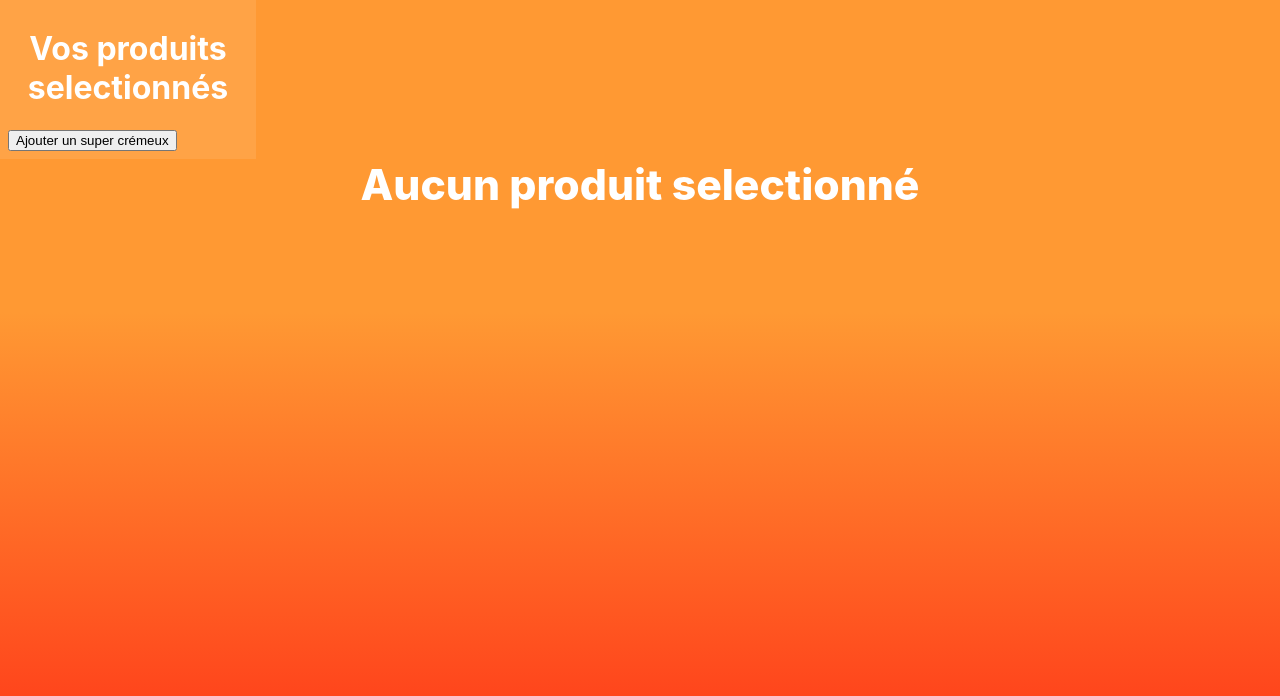
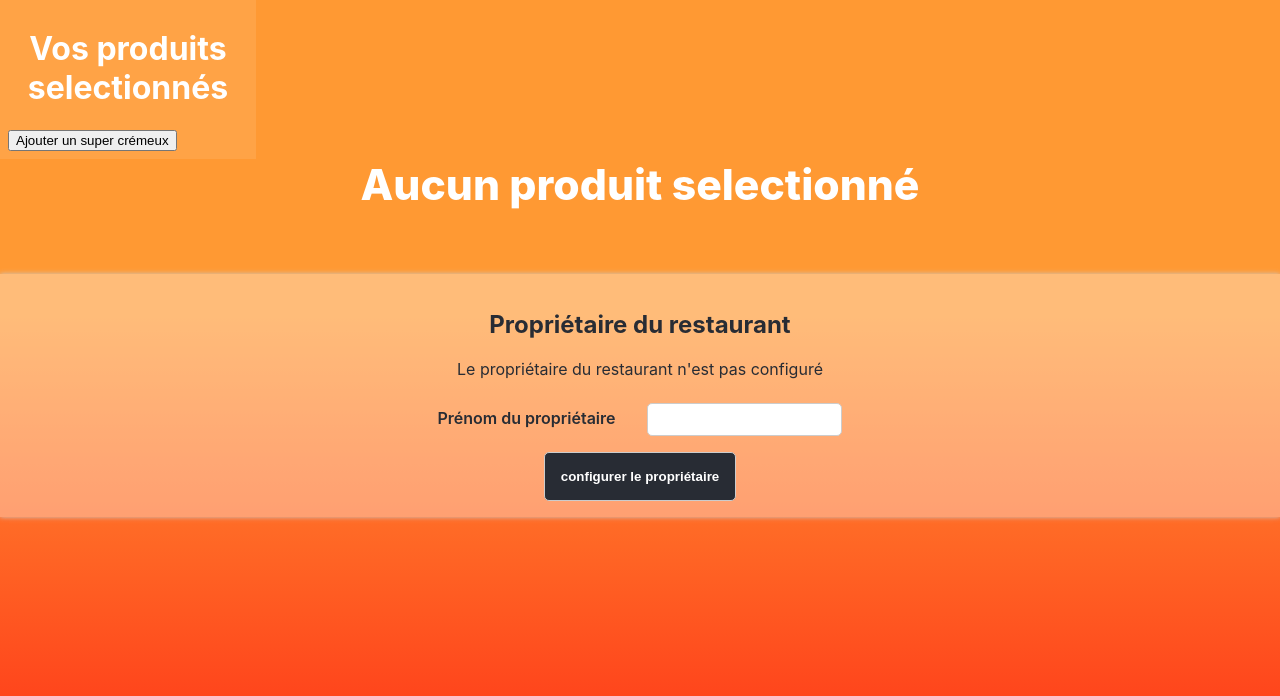
Before and after one commit to Rod97139/resto-cmd, a React (Vite) app: page / in a window 1280 px wide. Shown: the top 696 px of the page. Built offline with nearby package versions, Linux system fonts and the light colour scheme.

Commit message:
update owners firstname

```diff
--- a/src/app/App.jsx
+++ b/src/app/App.jsx
@@ -4,6 +4,7 @@
 import Cart from '../features/cart/Cart.jsx';
 import Total from '../features/total/Total.jsx';
 import Voucher from '../features/voucher/Voucher.jsx';
+import Owner from '../features/owner/Owner.jsx';
 
 function App() {
  return (
@@ -12,6 +13,7 @@
             <Cart />
             <Total />
             <Voucher />
+            <Owner />
         </div>
     </Provider>
  );
--- /dev/null
+++ b/src/features/owner/Owner.jsx
@@ -0,0 +1,43 @@
+import { useEffect, useState } from "react"
+import { useStore } from "react-redux"
+
+const Owner = () => {
+    const store = useStore()
+    const [owner, setOwner] = useState(store.getState().owner)
+
+    const handleSubmit = (event) => {
+        event.preventDefault()
+        const formData = new FormData(event.target)
+        const firstName = formData.get("firstName")
+        store.dispatch({
+            type: "UPDATE_FIRSTNAME",
+            payload: firstName
+        })
+    }
+    useEffect(() => {
+        store.subscribe(() => {
+            setOwner(store.getState().owner)
+        })
+    })
+  return (
+    <form onSubmit={handleSubmit} className="OwnerForm">
+    <h2>Propriétaire du restaurant</h2>
+    {owner?.firstName ? (
+      <span className="OwnerName">
+        Le propriétaire du restaurant est {owner.firstName}
+      </span>
+    ) : (
+      <span className="OwnerName">
+        Le propriétaire du restaurant n'est pas configuré
+      </span>
+    )}
+    <label>
+      Prénom du propriétaire
+      <input type="text" name="firstName" />
+    </label>
+    <button type="submit">configurer le propriétaire</button>
+  </form>
+  )
+}
+
+export default Owner
```
